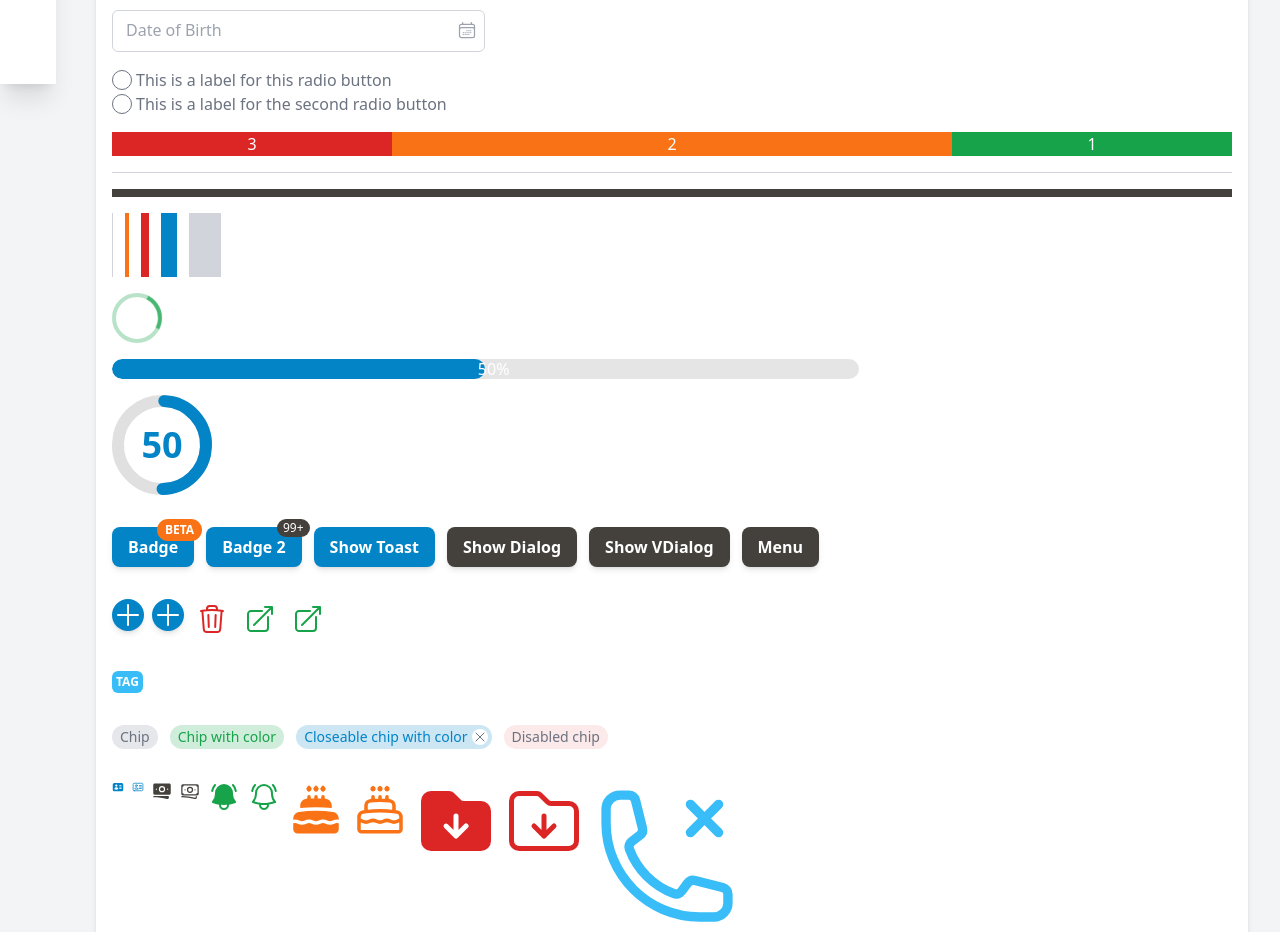
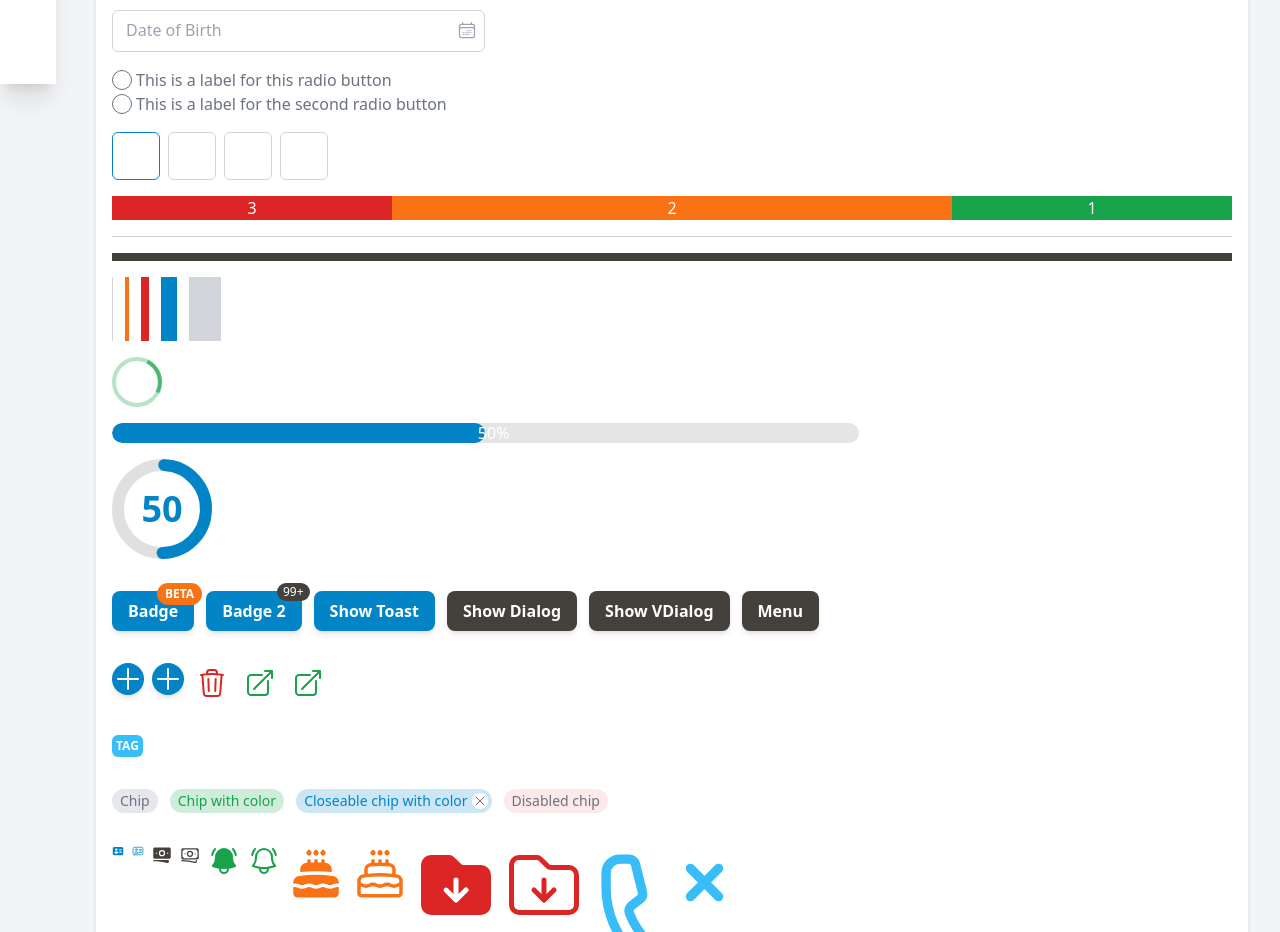
Before and after one commit to vue-loom/vue-loom, a Vue app: page / in a window 1280 px wide. Shown: the part 780-1712 px from the top of the page. Built offline with nearby package versions, Linux system fonts and the light colour scheme.

Commit message:
WIP (OTPField,VDialog)

```diff
--- a/sandbox/App.vue
+++ b/sandbox/App.vue
@@ -38,7 +38,7 @@
         useToast,
         useDialog,
     } from "@";
-    import {Ref, ref} from "vue";
+    import {Ref, ref, watch} from "vue";
     import {TreeItem} from "@/component-types/TreeItem";
     import {SelectItem} from "@/component-types/SelectItem";
     import {simulateDataTableData} from "./helpers/helpers";
@@ -51,6 +51,7 @@
     import VRadio from "@/components/Radio/VRadio.vue";
     import VIconButton from "@/components/VIconButton.vue";
     import VDialog from "@/components/Dialog/VDialog.vue";
+    import VOTPField from "@/components/OTPInput/VOTPField.vue";
 
     const value: Ref<string | null> = ref(null);
     const myValue: Ref<string | null> = ref(null);
@@ -259,6 +260,12 @@
     const selectedStep: Ref<number | string> = ref('step_1');
 
     const showVDialog: Ref<boolean> = ref(false);
+
+    const otpValue: Ref<string | null> = ref(null);
+
+    watch(() => otpValue.value, () => {
+      isLoading.value = true;
+    })
 </script>
 
 <template>
@@ -427,6 +434,10 @@
                                 <VRadio value="old">
                                     <template #label>This is a label for the second radio button</template>
                                 </VRadio>
+                            </div>
+
+                            <div>
+                                <VOTPField v-model="otpValue" :loading="isLoading"/>
                             </div>
 
                             <VRow class="text-white" reverse>
--- a/src/components/Dialog/VDialog.vue
+++ b/src/components/Dialog/VDialog.vue
@@ -83,7 +83,7 @@
         leave-to-class="opacity-0"
     >
         <div ref="dialogScreen"
-             class="fixed top-0 left-0 h-screen w-screen overflow-hidden bg-black bg-opacity-30 backdrop-blur-sm z-50 flex items-center justify-center select-none"
+             class="fixed top-0 left-0 h-dvh w-screen overflow-hidden bg-black bg-opacity-30 backdrop-blur-sm z-50 flex items-center justify-center select-none"
              @wheel.prevent
              @scroll.prevent
              @click="persistent ? togglePersistent() : closeDialog()"
--- a/src/components/OTPInput/VOTPField.vue
+++ b/src/components/OTPInput/VOTPField.vue
@@ -1,33 +1,25 @@
 <script setup lang="ts">
     import VOTPInput from "@/components/OTPInput/VOTPInput.vue";
-    import {computed, type ComputedRef, ref, type Ref, watch} from "vue";
-    import {resolveBorderFocus} from "@/partials/colors";
+    import VLoader from "@/components/VLoader.vue";
+    import {ref, type Ref, watch} from "vue";
 
     interface Props {
-        modelValue: string | null;
-        color?: string | 'primary' | 'secondary' | 'accent' | 'success' | 'warning' | 'danger';
-        autofocus?: boolean;
-        readonly?: boolean;
-        errorMessage?: string;
-        length?: number;
+        modelValue: string | null,
+        color?: string | 'primary' | 'secondary' | 'accent' | 'success' | 'warning' | 'danger',
+        length?: number,
+        loading?: boolean,
+        disabled?: boolean,
     }
 
     const props = withDefaults(defineProps<Props>(), {
         modelValue: '',
         color: 'primary',
-        autofocus: false,
-        readonly: false,
-        errorMessage: '',
-        length: 7,
+        length: 4,
+        loading: false,
+        disabled: false,
     });
 
-    const innerModelValue: Ref<string | null> = ref(props.modelValue);
-    const focused: Ref<boolean> = ref(false);
-
-
-    watch(() => props.modelValue, (value) => {
-        innerModelValue.value = value;
-    });
+    const otpList: Ref<string[]> = ref([]);
 
     interface Emits {
         (event: 'update:modelValue', data: string | null): void;
@@ -35,25 +27,44 @@
 
     const emits = defineEmits<Emits>();
 
-    watch(innerModelValue, (value) => {
-        emits('update:modelValue', value);
+    const autofocus: Ref<number> = ref(0);
+
+    const navigateThroughInput = (event: KeyboardEvent) => {
+        if (event.key === 'Backspace') {
+            if (autofocus.value > 0) {
+                autofocus.value--;
+                otpList.value.pop();
+            }
+        } else {
+            if (autofocus.value < props.length - 1) {
+                autofocus.value++;
+            }
+        }
+    }
+
+    watch(otpList.value, (value) => {
+        if (value.length === props.length && value[props.length - 1] !== '') {
+            emits('update:modelValue', value.join(""));
+        }
     });
 
-    const inputClassObject: ComputedRef<object> = computed(() => ({
-        [resolveBorderFocus(props.color)]: focused.value,
-        'border-gray-300': !focused.value,
-        'text-center': !props.modelValue,
-        'text-end': props.modelValue,
-    }));
 </script>
 
 <template>
-    <div class="flex space-x-2">
-        <!--    v-for="field in length"-->
-        <VOTPInput
-            :class="inputClassObject"
-            v-model="innerModelValue"
-        />
+    <div class="flex relative">
+        <div v-if="loading || disabled" class="absolute w-full h-full bg-white/70 flex justify-center items-center">
+            <VLoader v-if="loading" color="primary"/>
+        </div>
+        <div v-for="(_, index) in length" :key="index">
+            <VOTPInput
+                :class="index === length-1 ? '' : 'mr-2'"
+                v-model="otpList[index]"
+                :loading="loading"
+                :disabled="disabled"
+                :autofocus="autofocus === index && !disabled"
+                @keyup="navigateThroughInput"
+            />
+        </div>
     </div>
 </template>
 
--- a/src/components/OTPInput/VOTPInput.vue
+++ b/src/components/OTPInput/VOTPInput.vue
@@ -1,4 +1,57 @@
 <script setup lang="ts">
+    import type {Ref} from "vue";
+    import {ref, watch} from "vue";
+    import {resolveBorderFocus} from "@/partials/colors";
+
+    interface Props {
+        modelValue: string | null,
+        color?: string | 'primary' | 'secondary' | 'accent' | 'success' | 'warning' | 'danger',
+        autofocus?: boolean,
+        loading?: boolean,
+        disabled?: boolean,
+    }
+
+    const props = withDefaults(defineProps<Props>(), {
+        modelValue: null,
+        color: 'primary',
+        autofocus: false,
+        loading: false,
+        disabled: false,
+    });
+
+    const innerModelValue: Ref<string | null> = ref(props.modelValue);
+    const innerAutofocus: Ref<boolean> = ref(props.autofocus);
+    const textField: Ref<HTMLElement | null> = ref(null);
+
+    watch(() => props.autofocus, () => {
+        if (props.autofocus) {
+            innerModelValue.value = '';
+            textField.value?.focus();
+        }
+        innerAutofocus.value = props.autofocus;
+    });
+
+    watch(() => props.loading, () => {
+        if (props.loading) {
+            textField.value?.blur();
+        }
+    })
+
+    watch(() => props.disabled, () => {
+        if (props.disabled) {
+            textField.value?.blur();
+        }
+    })
+
+    interface Emits {
+        (event: 'update:modelValue', data: string | null): void;
+    }
+
+    const emits = defineEmits<Emits>();
+
+    watch(() => innerModelValue.value, () => {
+        emits('update:modelValue', innerModelValue.value);
+    });
 
 </script>
 
@@ -7,9 +60,12 @@
         <div>
             <input
                 ref="textField"
-                class="w-10 border focus:border ring-0 focus:ring-0 focus:outline-0 rounded-md text-2xl transition-all duration-150 text-end"
+                class="w-12 h-12 text-center border border-gray-300 focus:border ring-0 focus:ring-0 focus:outline-0 rounded-md text-2xl transition-all duration-150"
+                :class="resolveBorderFocus(color)"
                 type="text"
                 maxlength="1"
+                v-model="innerModelValue"
+                :autofocus="innerAutofocus"
             >
         </div>
     </div>
```
